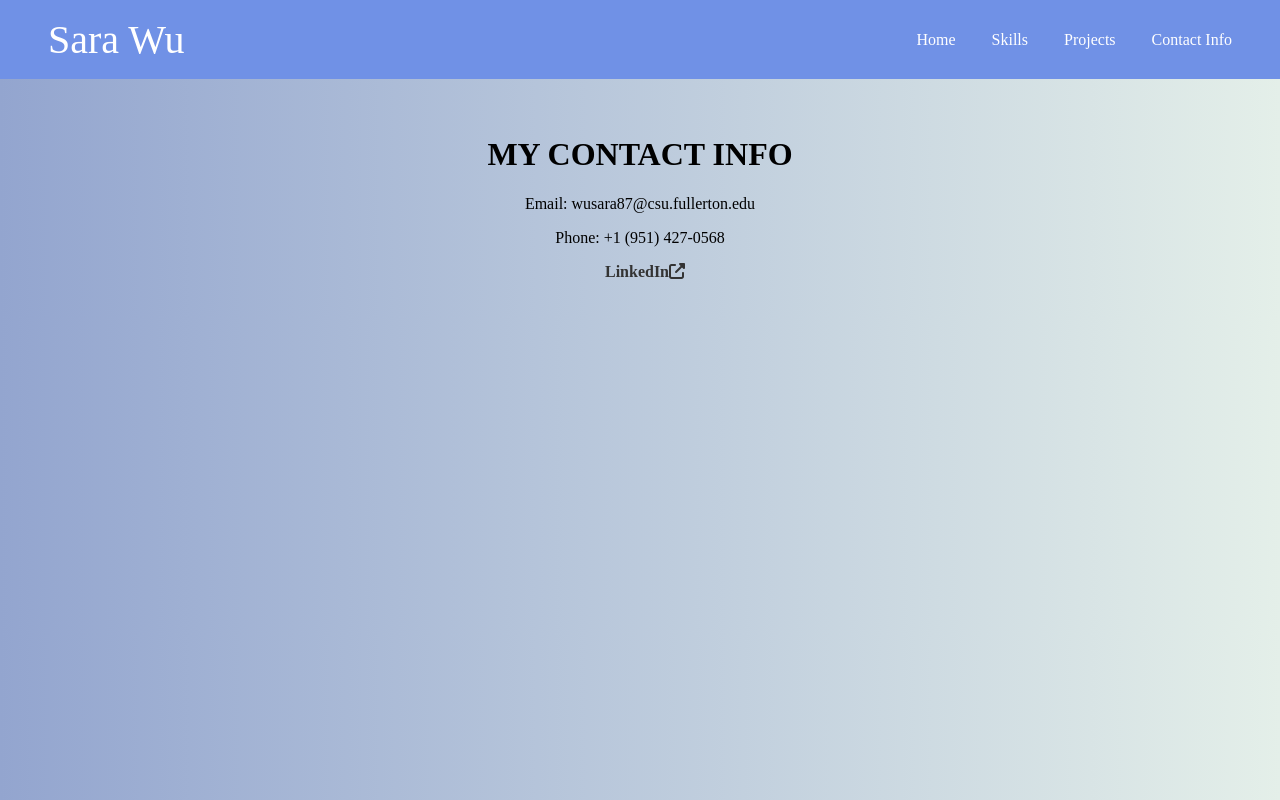
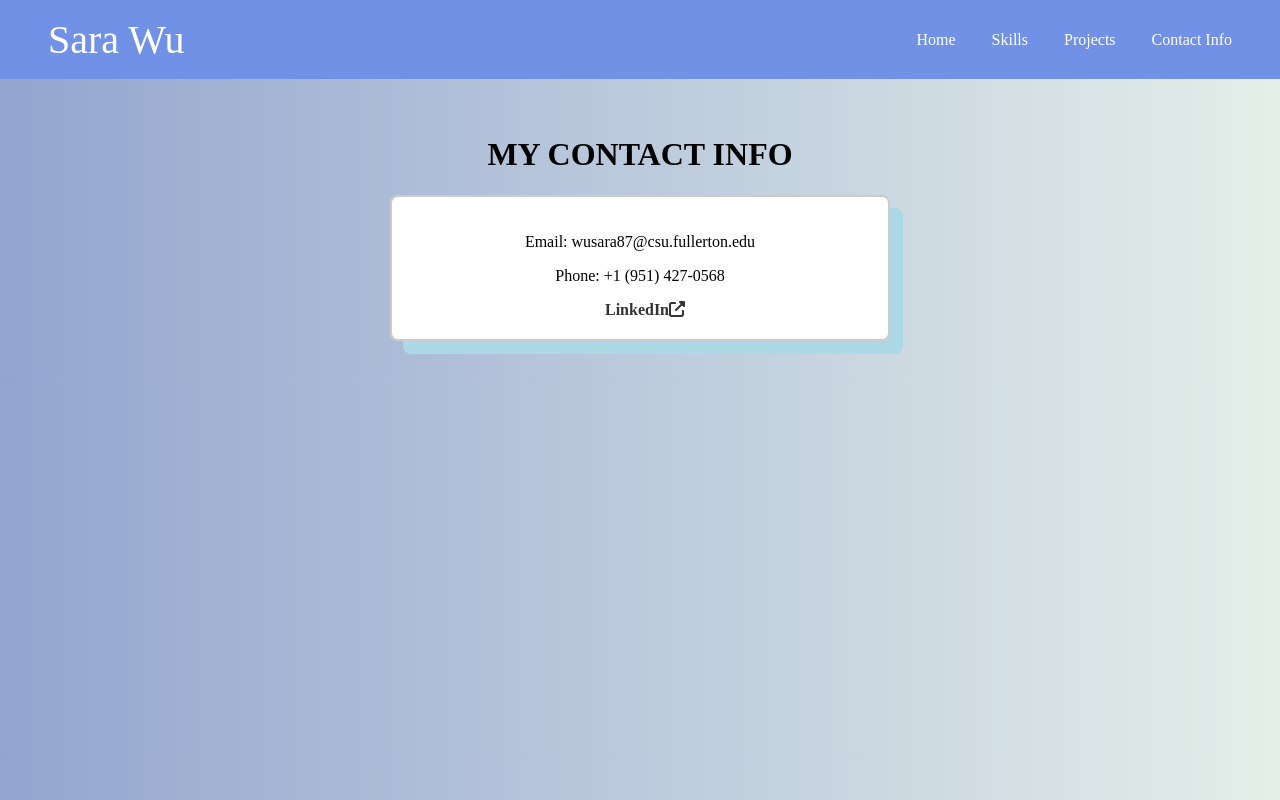
Before and after one commit to wusara87/portfolio, a React (Vite) app in the folder sara_portfolio/: page /contact in a window 1280 px wide. Built offline with nearby package versions, Linux system fonts and the light colour scheme.

Commit message:
updated css

```diff
--- a/sara_portfolio/src/App.css
+++ b/sara_portfolio/src/App.css
@@ -38,9 +38,6 @@ body {
   display: flex;
   gap: 0.25rem;
 }
-/* .nav li.active {
-  background-color: #8697C4;
-} */
 .nav li:hover {
   background-color: #8697C4;
 }
--- a/sara_portfolio/src/pages/Contact.jsx
+++ b/sara_portfolio/src/pages/Contact.jsx
@@ -1,5 +1,6 @@
 import Style from "./grid.module.css";
 import style from "./card.module.css";
+import Box from "./box.module.css";
 import { FontAwesomeIcon } from '@fortawesome/react-fontawesome';
 import { faExternalLinkAlt } from '@fortawesome/free-solid-svg-icons';
 
@@ -7,9 +8,11 @@ export default function ContactPage() {
     return (
         <div className={Style.container}>
             <h1>MY CONTACT INFO</h1>
-            <p>Email: wusara87@csu.fullerton.edu</p>
-            <p>Phone: +1 (951) 427-0568</p>
-            <a href="https://www.linkedin.com/in/sara-wu-784578294" className={style.projectLink} target="_blank" rel="noopener noreferrer">LinkedIn<FontAwesomeIcon icon={faExternalLinkAlt} className={style.externalLinkIcon}/></a>
+            <div className={Box.box}>
+                <p>Email: wusara87@csu.fullerton.edu</p>
+                <p>Phone: +1 (951) 427-0568</p>
+                <a href="https://www.linkedin.com/in/sara-wu-784578294" className={style.projectLink} target="_blank" rel="noopener noreferrer">LinkedIn<FontAwesomeIcon icon={faExternalLinkAlt} className={style.externalLinkIcon}/></a>
+            </div>
         </div>
     );
 }
--- a/sara_portfolio/src/pages/Home.jsx
+++ b/sara_portfolio/src/pages/Home.jsx
@@ -6,7 +6,7 @@ export default function Home() {
             <div className={Style.container}>
                 <div className={Style.text}>
                     <h1 className={Style.title}>Hi, I'm Sara</h1>
-                    <p className={Style.paragraph}>I'm a senior Computer Science student passionate about software development. I'm currently pursuing a Bachelor's Degree. </p>
+                    <p className={Style.paragraph}>I'm a senior Computer Science student at CSUF, deeply passionate about software development. Currently working towards my Bachelor's Degree, I'm excited about the endless possibilities in the world of technology.</p>
                 </div>
                 <div className={Style.image}>
                     <img src="/profile.jpg" alt="Sara" />
--- /dev/null
+++ b/sara_portfolio/src/pages/box.module.css
@@ -0,0 +1,10 @@
+.box {
+    background-color: white;
+    text-align: center;
+    border: 2px solid #ccc; /* Add border */
+    padding: 20px; /* Add padding */
+    width: 500px;
+    border-radius: 8px; /* Add border radius for rounded corners */
+    box-shadow: 13px 13px lightblue;
+    margin: 0 auto;
+}
--- a/sara_portfolio/src/pages/card.module.css
+++ b/sara_portfolio/src/pages/card.module.css
@@ -24,6 +24,8 @@
     max-width: 1000px;
     height: 400px;
     margin: 0 auto;
+    box-shadow: 13px 13px lightblue;
+
 }
 
 .projectImage {
--- a/sara_portfolio/src/pages/grid.module.css
+++ b/sara_portfolio/src/pages/grid.module.css
@@ -18,6 +18,7 @@
     border-radius: 10px;
     background-color: #f9f9f9;
     text-align: center;
+    box-shadow: 10px 10px lightblue;
 }
 .icon {
     font-size: 36px;
--- a/sara_portfolio/src/pages/page.module.css
+++ b/sara_portfolio/src/pages/page.module.css
@@ -7,12 +7,9 @@
     font-family: Calibri;
     font-size: 20px;
     text-align: left;
+    max-width: 500px;
 }
 .container {
-    /* display: flex;
-    justify-content: space-between;
-    align-items: center;
-    padding: 60px; */
     display: flex;
     flex-wrap: wrap; /* Allow items to wrap if container width is reduced */
     justify-content: center; /* Center items horizontally */
@@ -20,21 +17,14 @@
     padding: 60px;
 }
 .text {
-    /* width: 50%;
-    padding-right: 10px; */
     flex: 1; /* Take up remaining space */
-    padding-right: 10px;
     max-width: 50%; /* Limit width to 50% of container */
 }
 .image {
-    /* width: 500px;
-    max-width: 600px;
-    height: auto; */
     flex: 1; /* Take up remaining space */
     max-width: 30%; /* Limit width to 50% of container */
-    padding-left: 10px; /* Add spacing between text and image */
 }
 .image img {
-    width: 70%;
+    width: 300px;
     height: auto;
 }
```
